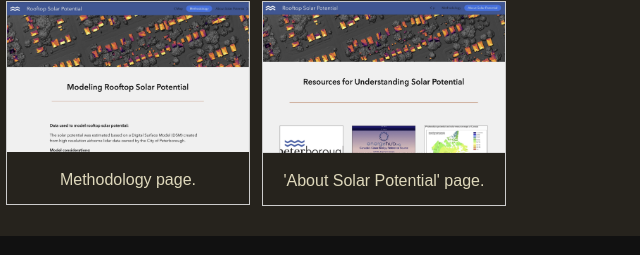
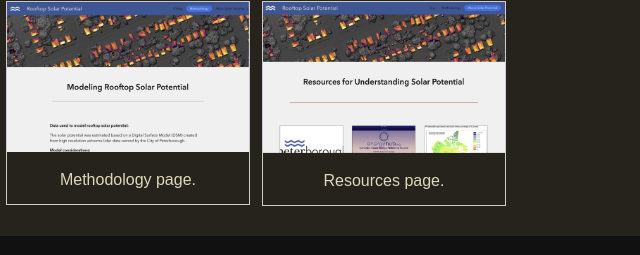
Before and after one commit to AndreaReid/RooftopSolarPotential, a plain HTML site: page index.html in a window 1280 px wide. Shown: the part 4856-5111 px from the top of the page, 640-1280 px from the left. Drawn offline with Linux system fonts and the light colour scheme.

Commit message:
Update index.html

```diff
--- a/index.html
+++ b/index.html
@@ -153,7 +153,7 @@
 				<a target="_blank" href="images/webappabout_short.jpg">
 				  <img src="images/webappabout_short.jpg" alt="About Solar Potential" width="600" height="400">
 				</a>
-				<div class="desc">'About Solar Potential' page.</div>
+				<div class="desc">Resources page.</div>
 			  </div>
 			</div>
 
```
